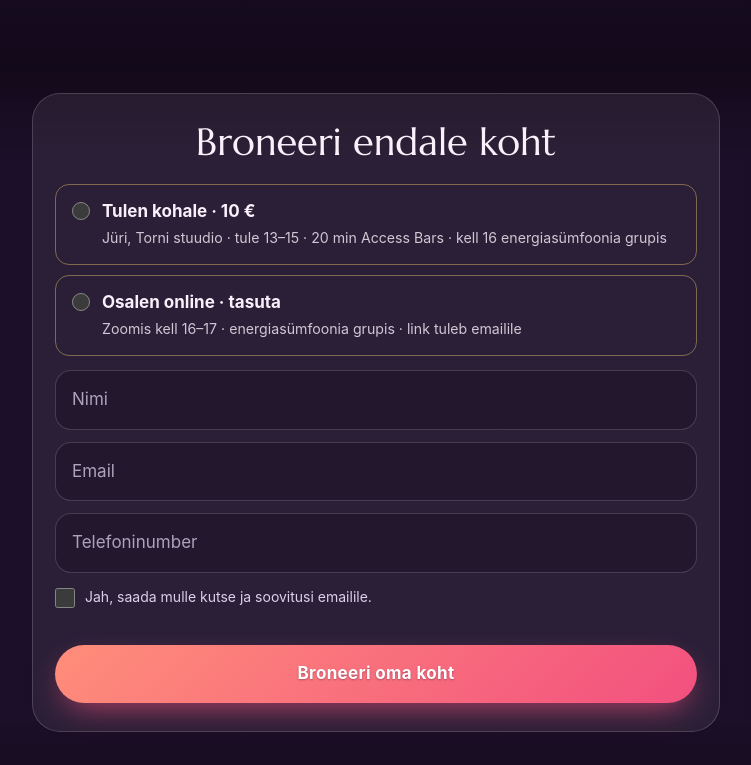
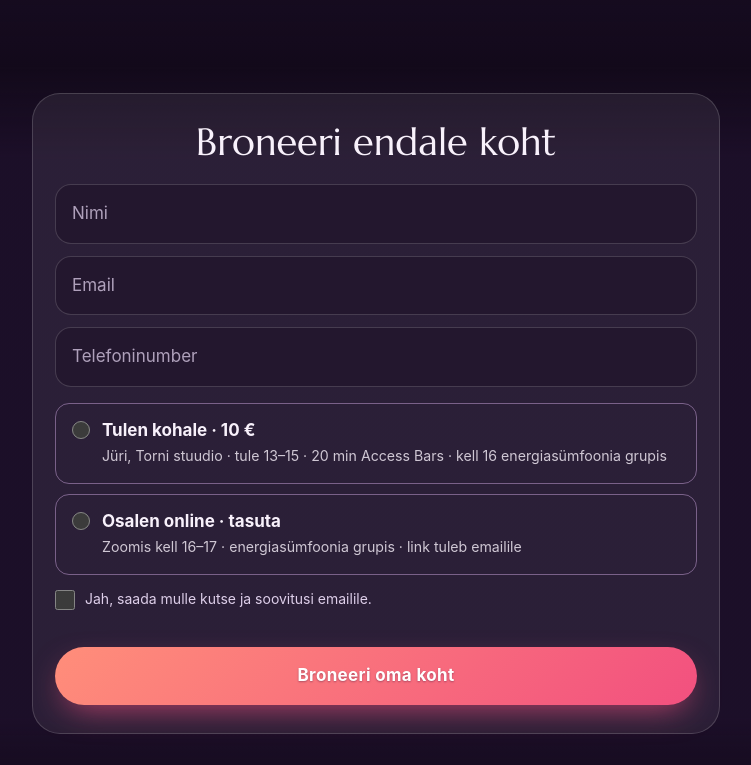
Before and after one commit to elukompass/elukompass.github.io, a plain HTML site: page peatu/index.html in a window 1280 px wide. Shown: the part 2155-2920 px from the top of the page, without its empty margins (264-1015 px from the left). Drawn offline with Linux system fonts and the light colour scheme.

Commit message:
PEATU form: fields first, then choice; lavender tiles
Co-Authored-By: Claude Opus 5.5 <noreply@anthropic.com>

```diff
--- a/peatu/index.html
+++ b/peatu/index.html
@@ -103,8 +103,9 @@ body>section:nth-of-type(even){background:linear-gradient(180deg,rgba(60,30,90,0
 <a class="btn go-form" href="#card">Broneeri oma koht</a></header>
 <section><div class="wrap rv"><h2>Kas see on Sinu lugu?</h2><p class="pain">Päevad mööduvad mõtetes, muredes ja kohustustes. Kiiruses. Sinu enda jaoks jääb aina vähem ruumi.</p><p class="q" style="margin-top:44px">„Mis saab võimalikuks, kui Sa lubad endal korraks lihtsalt jääda seisma?”</p><h2 style="margin-top:56px">Mida sel päeval koged</h2><ol class="steps"><li>Mis on Access Bars: õrn puudutus 32 punktile peas, mis vabastab pingeid ja sundmõtteid.</li><li>20 minutit Access Barsi kogemust kohapeal Jüris.</li><li>Tutvustav loeng: meetodi põhimõtted ja mida see Sinu ellu tuua võib.</li><li>Algus sellele, et näha, mida Sa tegelikult tahad. Zoomis saad olla kodust.</li></ol></div></section>
 <section><div class="wrap rv" style="padding-top:24px"><h2>Kes Sind vastu võtavad?</h2><div class="hosts"><div class="host"><img src="kaidi-queen.jpg" alt="Kaidi"><b>Kaidi Karilaid</b><span>Access Bars 15+ aastat · õpetanud 400+ inimest</span></div><div class="host"><img src="kairit.jpg" alt="Kairit Mikk"><b>Kairit Mikk</b><span>Access Kehatehnikad</span></div><div class="host"><img src="symbol.png" alt=""><b>Birgit</b><span>Torni stuudio Jüris</span></div></div></div></section>
-<section><div class="wrap rv" style="padding-top:24px;padding-bottom:max(72px,env(safe-area-inset-bottom))"><div class="card" id="card"><h2>Broneeri endale koht</h2><style>.pick2{display:grid;gap:10px;margin:4px 0 14px}.pick2 label{display:flex;gap:12px;align-items:flex-start;padding:14px 16px;border:1.5px solid rgba(232,194,106,.45);border-radius:14px;cursor:pointer;text-align:left}.pick2 label:has(input:checked){border-color:#D9B2EE;background:rgba(232,194,106,.12)}.pick2 input{all:revert;width:18px!important;height:18px!important;flex:0 0 18px;margin:3px 0 0!important;accent-color:#D9B2EE}.pick2 span{flex:1;text-align:left}.pick2 b{display:block}.pick2 small{opacity:.8}</style><div class="pick2" role="radiogroup" aria-label="Kuidas osaled"><label><input type="radio" name="v" value="kohapeal"><span><b>Tulen kohale · 10 €</b><small>Jüri, Torni stuudio · tule 13–15 · 20 min Access Bars · kell 16 energiasümfoonia grupis</small></span></label><label><input type="radio" name="v" value="online"><span><b>Osalen online · tasuta</b><small>Zoomis kell 16–17 · energiasümfoonia grupis · link tuleb emailile</small></span></label></div>
+<section><div class="wrap rv" style="padding-top:24px;padding-bottom:max(72px,env(safe-area-inset-bottom))"><div class="card" id="card"><h2>Broneeri endale koht</h2><style>.pick2{display:grid;gap:10px;margin:4px 0 14px}.pick2 label{display:flex;gap:12px;align-items:flex-start;padding:14px 16px;border:1.5px solid rgba(217,178,238,.45);border-radius:14px;cursor:pointer;text-align:left}.pick2 label:has(input:checked){border-color:#F2507F;background:rgba(217,178,238,.14)}.pick2 input{all:revert;width:18px!important;height:18px!important;flex:0 0 18px;margin:3px 0 0!important;accent-color:#D9B2EE}.pick2 span{flex:1;text-align:left}.pick2 b{display:block}.pick2 small{opacity:.8}</style>
 <input id="n" type="text" aria-label="Nimi" placeholder="Nimi" autocomplete="name"><input id="e" type="email" aria-label="Email" placeholder="Email" autocomplete="email"><input id="t" type="tel" aria-label="Telefon" placeholder="Telefoninumber" autocomplete="tel"><input class="hp" aria-hidden="true" id="hp" tabindex="-1" autocomplete="off" name="hp_k7">
+<div class="pick2" role="radiogroup" aria-label="Kuidas osaled"><label><input type="radio" name="v" value="kohapeal"><span><b>Tulen kohale · 10 €</b><small>Jüri, Torni stuudio · tule 13–15 · 20 min Access Bars · kell 16 energiasümfoonia grupis</small></span></label><label><input type="radio" name="v" value="online"><span><b>Osalen online · tasuta</b><small>Zoomis kell 16–17 · energiasümfoonia grupis · link tuleb emailile</small></span></label></div>
 <label class="cons"><input type="checkbox" id="ok1"><span>Jah, saada mulle kutse ja soovitusi emailile.</span></label><p class="err" id="err"></p><button class="btn" id="go" type="button">Broneeri oma koht</button></div></div></section>
 <script>
 (function(){
```
